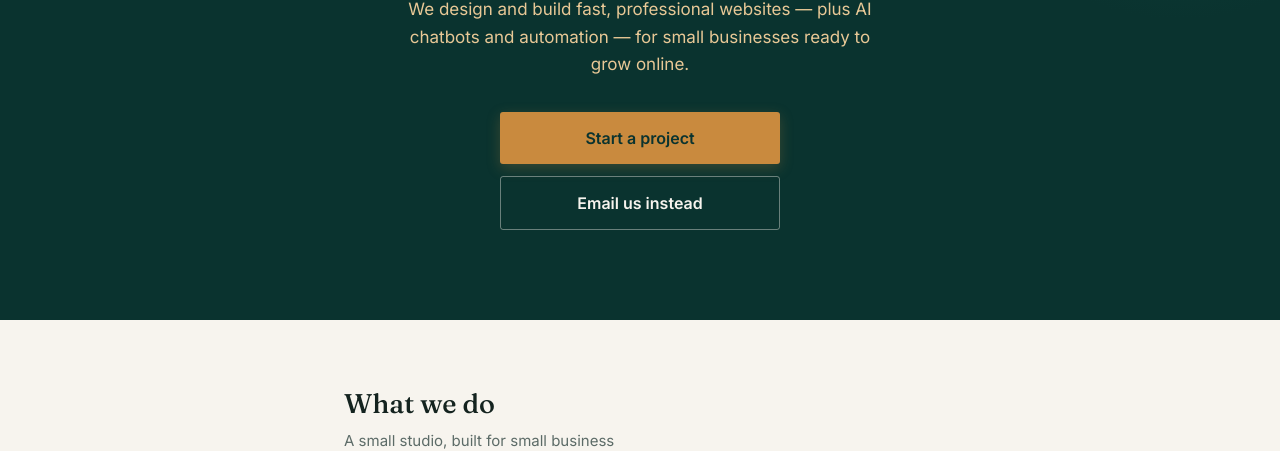
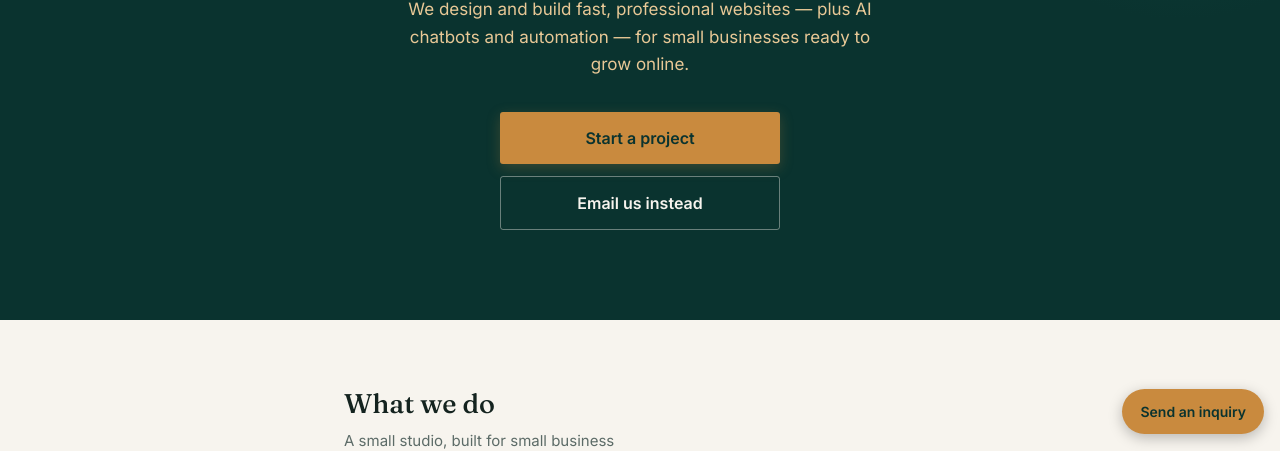
Before and after one commit to alfarise1/Alfa-Rise-, a plain HTML site: page index.html in a window 1280 px wide. Shown: the part 350-801 px from the top of the page. Drawn offline with Linux system fonts and the light colour scheme.

Commit message:
Add inquiry button to footer
Added a fixed position inquiry button to the footer.

```diff
--- a/index.html
+++ b/index.html
@@ -539,7 +539,7 @@
 </section>
 
 <footer>© 2026 Alfa Rise. All rights reserved. · <a href="contact.html">Contact</a> · <a href="login.html">Login</a></footer>
-
+<a href="contact.html" style="position:fixed;right:16px;bottom:16px;z-index:200;background:#c98a3e;color:#0a332f;padding:12px 18px;border-radius:24px;font-weight:600;font-size:14px;text-decoration:none;box-shadow:0 4px 14px rgba(0,0,0,.25)">Send an inquiry</a>
 <script>
     function setCurrency(curr) {
         document.querySelectorAll('.curr-btn').forEach(b => b.classList.remove('active'));
```
